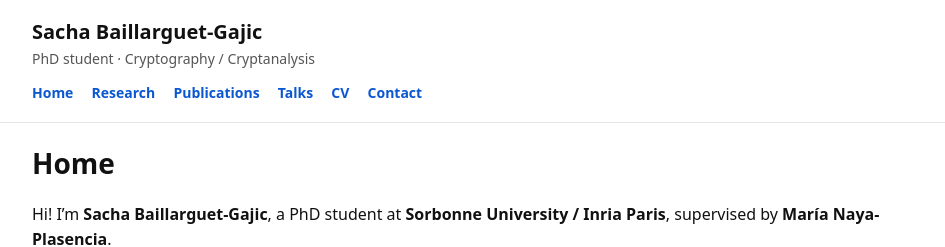
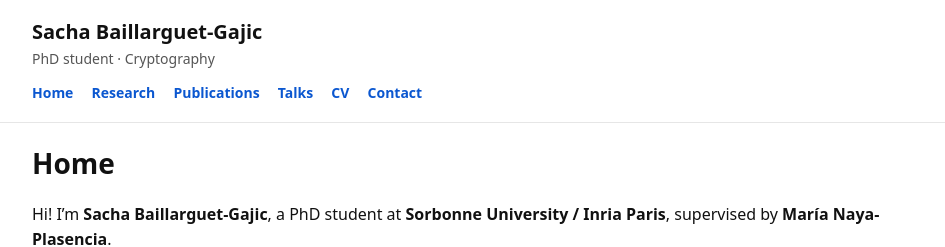
Before and after one commit to SachaBG/sachabg.github.io, a Jekyll site: the page built from index.md, in a window 1280 px wide. Shown: the top 247 px of the page, without its empty margins (166-1111 px from the left). Built offline with Jekyll 4.4.1, drawn with Linux system fonts in a browser that asks for light colours.

Commit message:
Update default.html

```diff
--- a/_layouts/default.html
+++ b/_layouts/default.html
@@ -12,7 +12,7 @@
     <div class="wrap">
       <div class="title-block">
         <div class="site-title"><a href="{{ '/' | relative_url }}">{{ site.title }}</a></div>
-        <div class="site-subtitle">PhD student · Cryptography / Cryptanalysis</div>
+        <div class="site-subtitle">PhD student · Cryptography </div>
       </div>
       <nav class="nav">
         <a href="{{ '/' | relative_url }}">Home</a>
```
